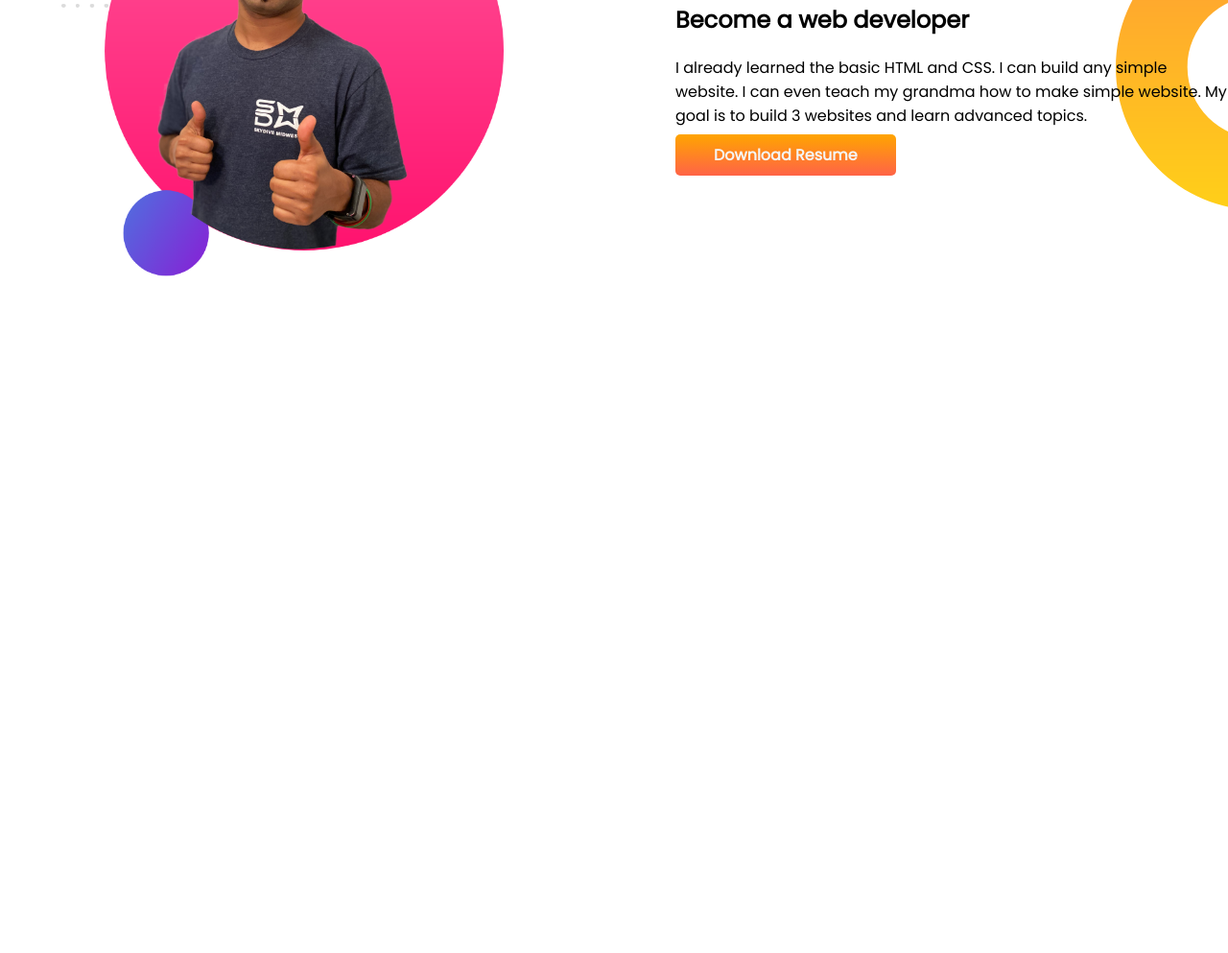
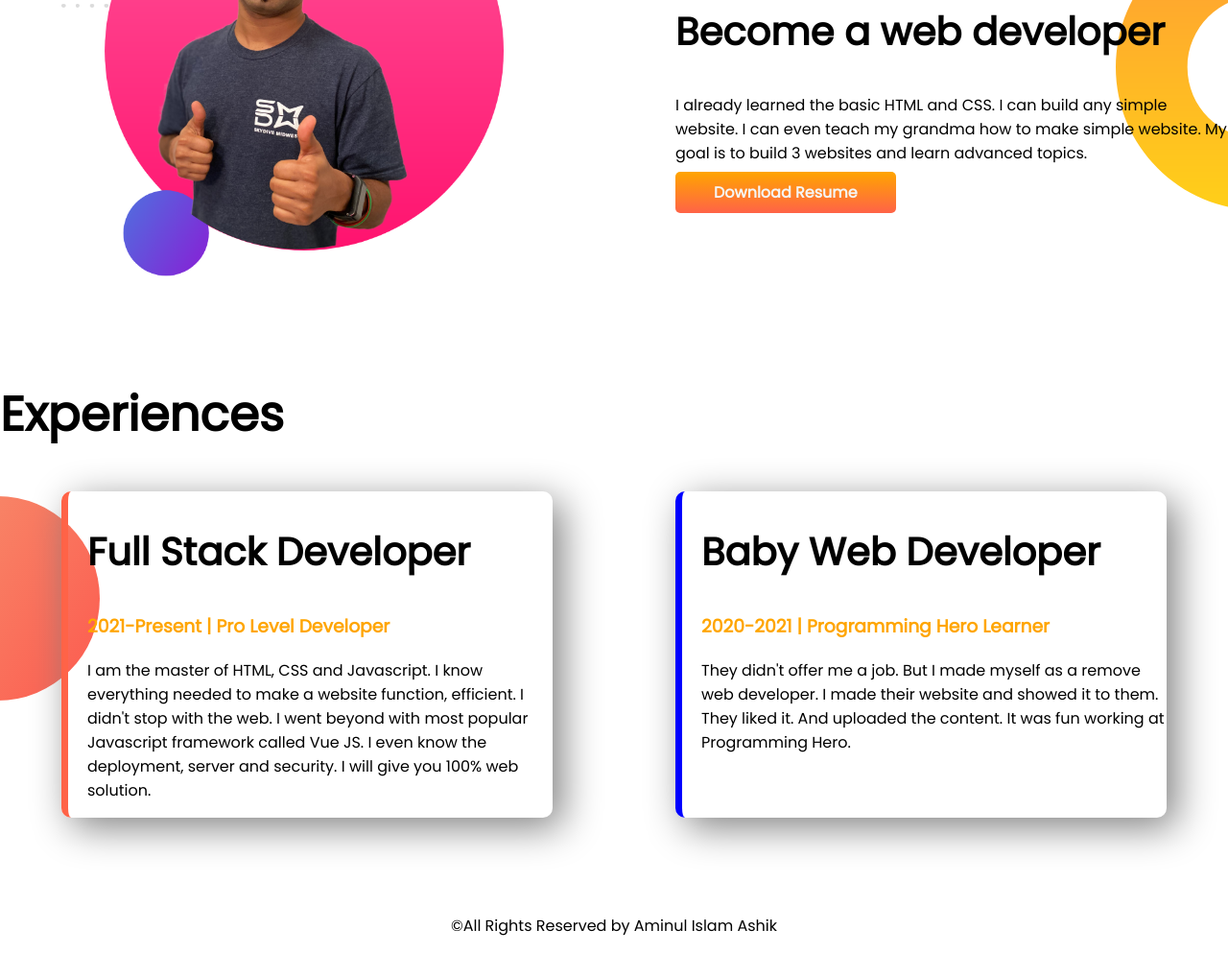
Before and after one commit to aminul-islam2020/developer-portfolio, a plain HTML site: page index.html in a window 1280 px wide. Shown: the part 719-1712 px from the top of the page at 96% size. Before the commit the page ends 1114 px from the top, so only its background shows below. Drawn offline with Linux system fonts and the light colour scheme.

Commit message:
style added and footer

```diff
--- a/index.html
+++ b/index.html
@@ -14,7 +14,7 @@
     <link rel="stylesheet" href="style.css" />
   </head>
   <body>
-    <section class="top-banner">
+    <section class="top-banner flexible-container">
       <div class="half-width">
         <h1>Welcome to</h1>
         <h1><span> Aminul Islam's</span> World!</h1>
@@ -32,7 +32,7 @@
       </div>
     </section>
 
-    <section class="dream-big">
+    <section class="dream-big flexible-container">
         <div class="half-width">
             <img src="/images/jhankar2.png" alt="" srcset="">
         </div>
@@ -43,5 +43,24 @@
             <a class="link-button" target="_blank" href="http://www.google.com">Download Resume</a>
         </div>
     </section>
+
+    <section class="exp">
+        <h1>Experiences</h1>
+        <div class="flexible-container">
+          <div id="full-stack-developer" class="experience-item">
+            <h2>Full Stack Developer</h2>
+            <h3><span>2021-Present | Pro Level Developer</span></h3>
+            <p>I am the master of HTML, CSS and Javascript. I know everything needed to make a website function, efficient. I didn't stop with the web. I went beyond with most popular Javascript framework called Vue JS. I even know the deployment, server and security. I will give you 100% web solution.</p>
+        </div>
+        <div id="baby-web-developer" class="experience-item">
+            <h2>Baby Web Developer</h2>
+            <h3><span>2020-2021 | Programming Hero Learner</span></h3>
+            <p>They didn't offer me a job. But I made myself as a remove web developer. I made their website and showed it to them. They liked it. And uploaded the content. It was fun working at Programming Hero.</p>
+        </div>
+        </div>
+    </section>
   </body>
+  <footer>
+    <p>©All Rights Reserved by Aminul Islam Ashik</p>
+  </footer>
 </html>
--- a/style.css
+++ b/style.css
@@ -5,10 +5,13 @@ body{
 h1{
     font-size: 50px;
 }
+h2{
+    font-size: 40px;
+}
 span{
     color: #FFA500;
 }
-section{
+.flexible-container{
     display: flex;
     margin-bottom: 100px;
 }
@@ -36,3 +39,25 @@ section{
     background-repeat: no-repeat;
     background-position: right;
 }
+.experience-item{
+    width: 40%;
+    margin-left: 5%;
+    margin-right: 5%;
+    padding-left: 20px;
+    box-shadow: 10px 10px 40px gray;
+    border-radius: 10px;
+}
+.exp{
+    background-image: url(/images/exp-bg.png);
+    background-repeat: no-repeat;
+    background-position: left;
+}
+#full-stack-developer{
+    border-left: 7px solid tomato;
+}
+#baby-web-developer{
+    border-left: 7px solid blue;
+}
+footer p{
+    text-align: center;
+}
```
